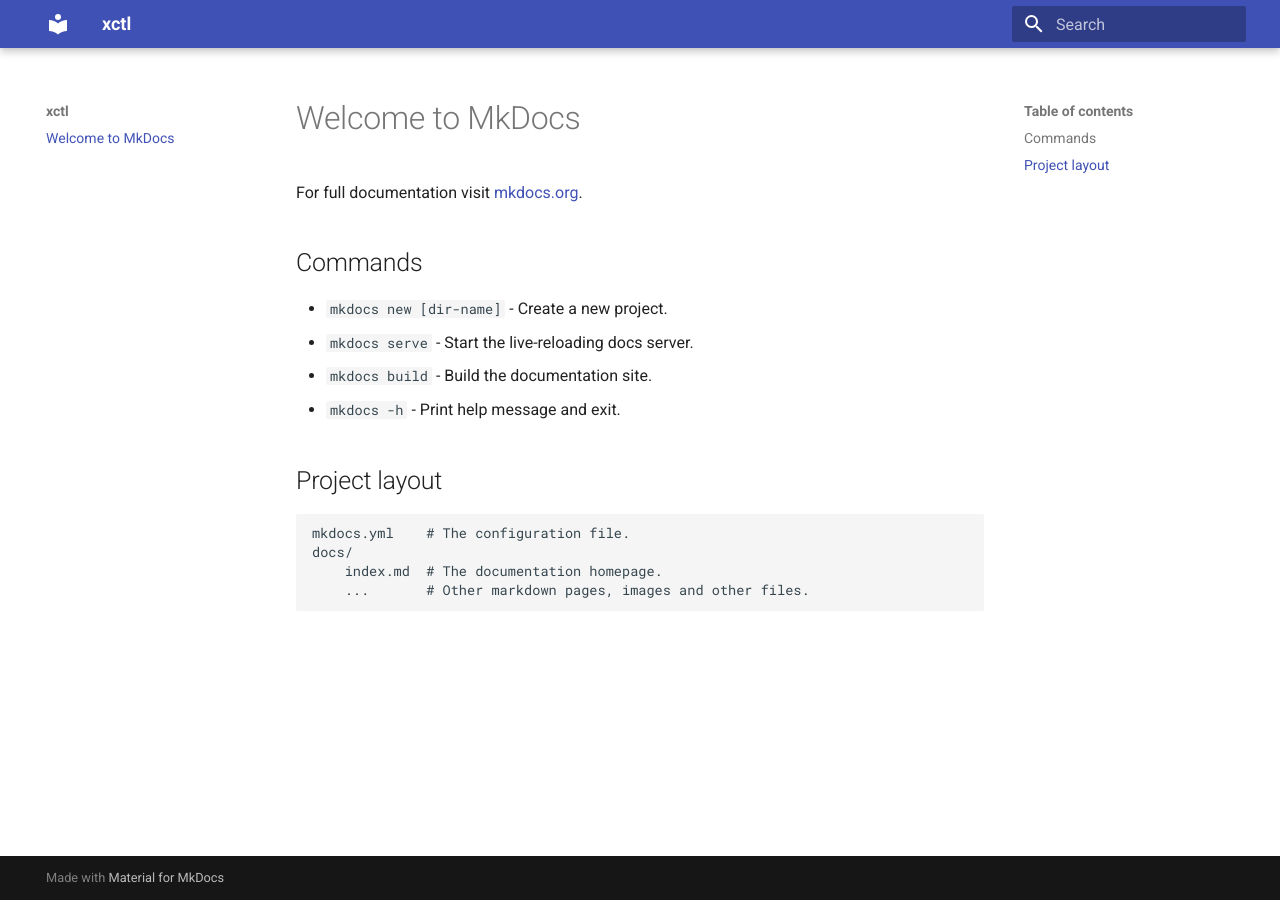
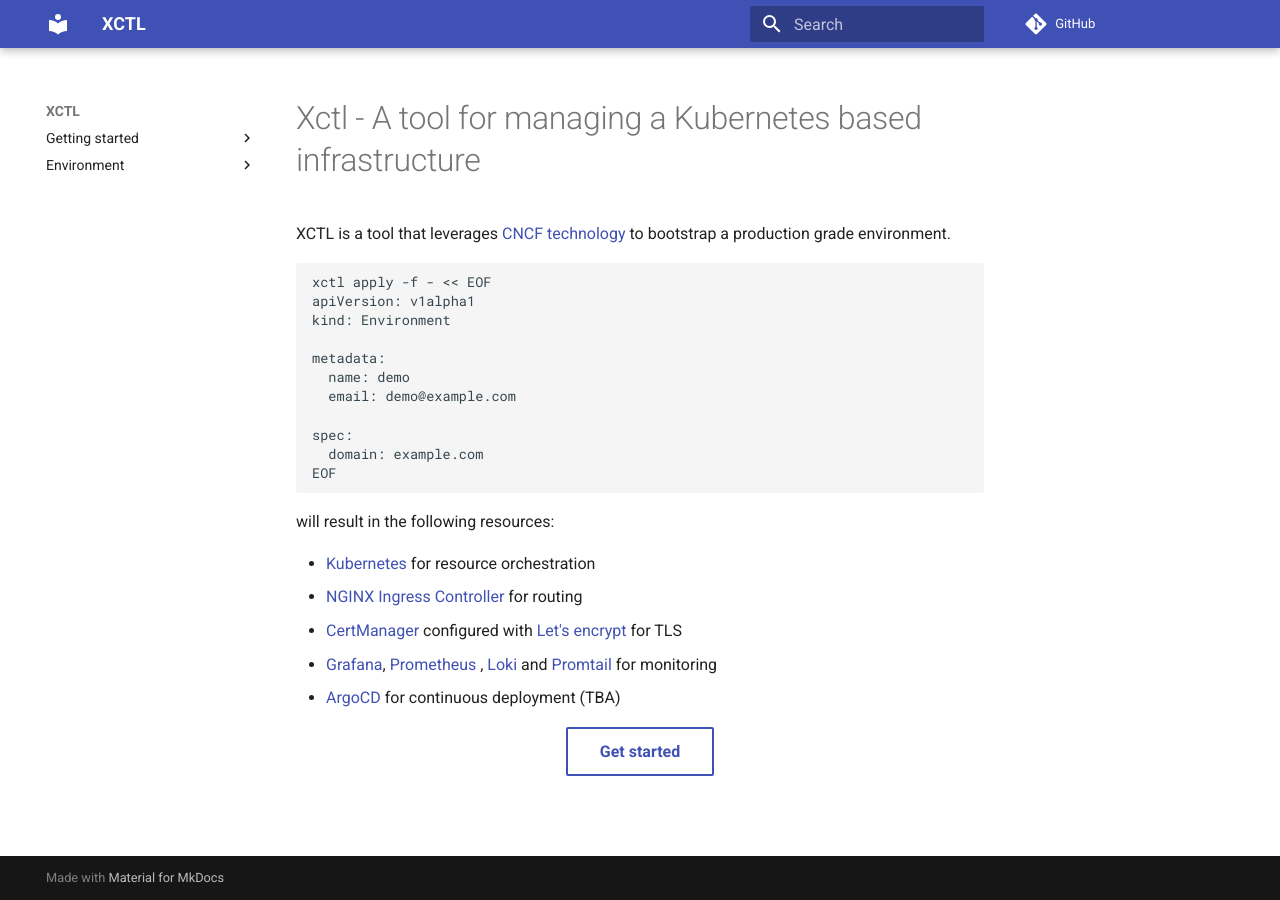
Before and after one commit to tuuturu/xctl, an MkDocs documentation site: the page built from docs/frontend/docs/index.md, in a window 1280 px wide. Built offline with MkDocs 1.6.1 and Material for MkDocs 9.7.7, drawn with Linux system fonts in a browser that asks for light colours; comment, search, counter and statistics services are not loaded.

Commit message:
✅ Add getting started and env manifest reference

````diff
--- a/docs/frontend/docs/index.md
+++ b/docs/frontend/docs/index.md
@@ -1,17 +1,40 @@
-# Welcome to MkDocs
+<style>
+div.buttons {
+    width: 100%;
+    display: flex;
 
-For full documentation visit [mkdocs.org](https://www.mkdocs.org).
+    justify-content: center;
+}
+</style>
 
-## Commands
+# Xctl - A tool for managing a Kubernetes based infrastructure
 
-* `mkdocs new [dir-name]` - Create a new project.
-* `mkdocs serve` - Start the live-reloading docs server.
-* `mkdocs build` - Build the documentation site.
-* `mkdocs -h` - Print help message and exit.
+XCTL is a tool that leverages [CNCF technology](https://www.cncf.io/) to bootstrap a production grade environment.
 
-## Project layout
+```shell
+xctl apply -f - << EOF
+apiVersion: v1alpha1
+kind: Environment
 
-    mkdocs.yml    # The configuration file.
-    docs/
-        index.md  # The documentation homepage.
-        ...       # Other markdown pages, images and other files.
+metadata:
+  name: demo
+  email: demo@example.com
+
+spec:
+  domain: example.com
+EOF
+```
+
+will result in the following resources:
+
+* [Kubernetes](https://kubernetes.io/) for resource orchestration
+* [NGINX Ingress Controller](https://kubernetes.github.io/ingress-nginx/) for routing
+* [CertManager](https://cert-manager.io/) configured with [Let's encrypt](https://letsencrypt.org/) for TLS
+* [Grafana](https://grafana.com/oss/grafana/), [Prometheus](https://grafana.com/oss/prometheus/)
+  , [Loki](https://grafana.com/oss/loki/) and [Promtail](https://grafana.com/docs/loki/latest/clients/promtail/) for
+  monitoring
+* [ArgoCD](https://argoproj.github.io/cd/) for continuous deployment (TBA)
+
+<div class="buttons">
+    <a class="md-button" href="/getting-started/apply-environment/">Get started</a>
+</div>
--- a/docs/frontend/mkdocs.yml
+++ b/docs/frontend/mkdocs.yml
@@ -1,3 +1,16 @@
-site_name: xctl
+site_name: XCTL
+site_url: https://tuuturu.github.io/xctl/
+site_description: A tool for managing a Kubernetes and CNCF based infrastructure
+site_author: Julius Pedersen
 
 theme: material
+repo_url: https://github.com/tuuturu/xctl
+
+nav:
+  - 'Getting started':
+      - 'Create an environment': getting-started/apply-environment.md
+      - 'Deploy an application': getting-started/apply-application.md
+      - 'Delete an application': getting-started/delete-application.md
+      - 'Delete an environment': getting-started/delete-environment.md
+  - 'Environment':
+      - 'Manifest reference': environment/manifest.md
````
Also changed, not shown: docs/frontend/docs/environment/manifest.md (added, +79 -0 lines), docs/frontend/docs/getting-started/apply-application.md (added, +15 -0 lines), docs/frontend/docs/getting-started/apply-environment.md (added, +15 -0 lines), docs/frontend/docs/getting-started/delete-application.md (added, +9 -0 lines), docs/frontend/docs/getting-started/delete-environment.md (added, +9 -0 lines).
